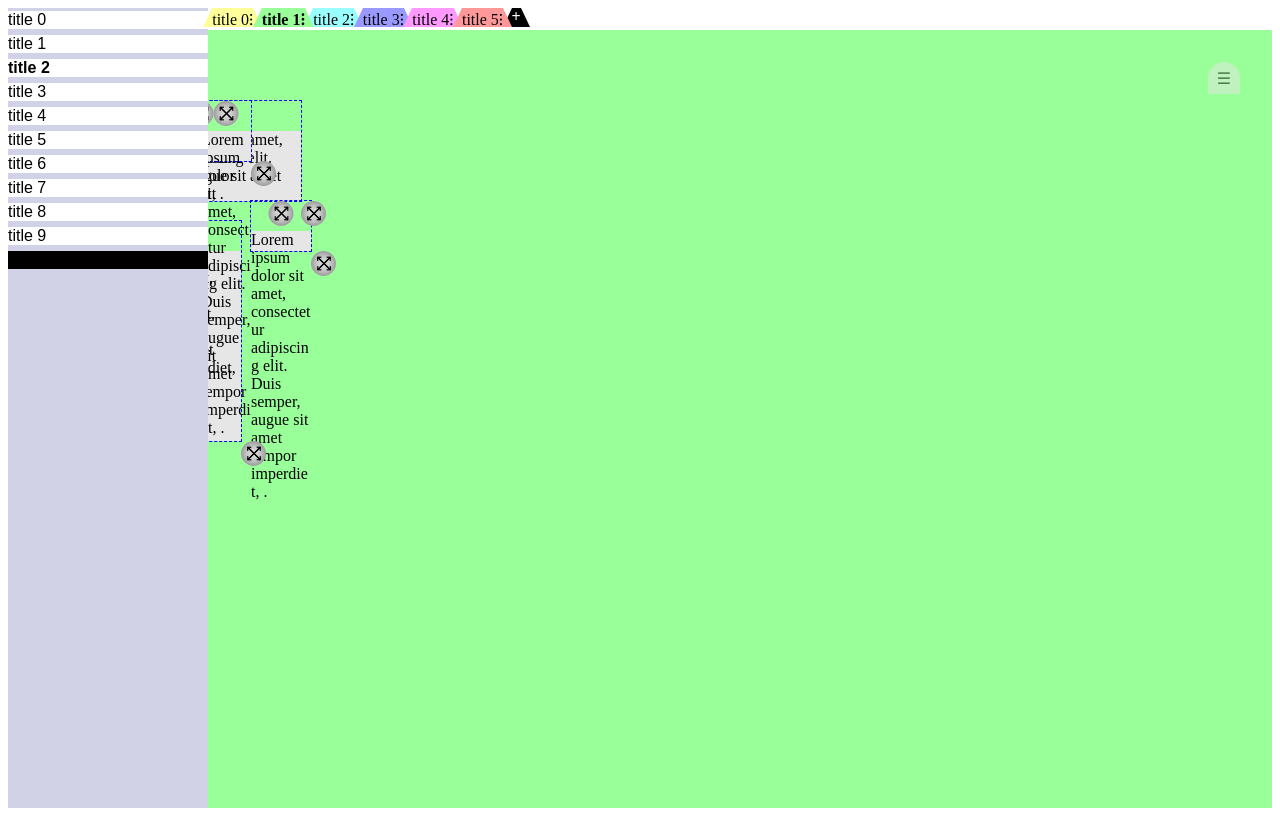
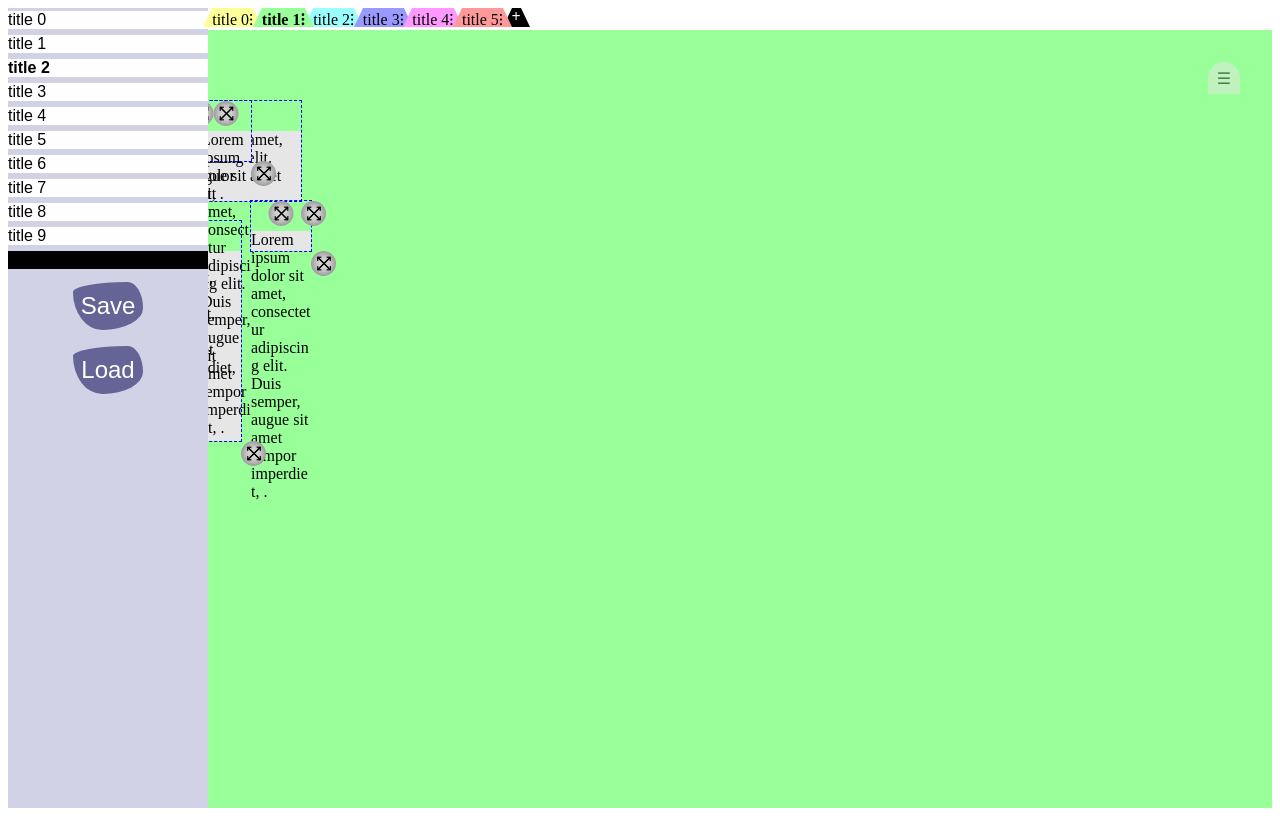
Before and after one commit to gudmar/NotePad, an Angular app: page / in a window 1280 px wide. Built offline with nearby package versions, Linux system fonts and the light colour scheme.

Commit message:
button component for options on whole document added

```diff
--- a/src/app/app.module.ts
+++ b/src/app/app.module.ts
@@ -20,7 +20,8 @@ import { WorkBookComponent } from './work-book/work-book.component';
 import { PageMenuComponent } from './sheet/page/page-menu/page-menu.component';
 import { CommunicationService } from './services/communication.service';
 import { WbMenuComponent } from './work-book/wb-menu/wb-menu.component';
-import { WbMenuEntryComponent } from './work-book/wb-menu/wb-menu-entry/wb-menu-entry.component'
+import { WbMenuEntryComponent } from './work-book/wb-menu/wb-menu-entry/wb-menu-entry.component';
+import { WbButtonComponent } from './work-book/wb-menu/wb-button/wb-button.component'
 
 @NgModule({
   declarations: [
@@ -37,7 +38,8 @@ import { WbMenuEntryComponent } from './work-book/wb-menu/wb-menu-entry/wb-menu-
     WorkBookComponent,
     PageMenuComponent,
     WbMenuComponent,
-    WbMenuEntryComponent
+    WbMenuEntryComponent,
+    WbButtonComponent
   ],
   imports: [
     BrowserModule,
--- /dev/null
+++ b/src/app/work-book/wb-menu/wb-button/wb-button.component.css
@@ -0,0 +1,47 @@
+.wb-button{
+    position: relative;
+    /* width: 2rem; */
+    height: 50%;
+    background-color: rgb(100, 100, 150);
+    color: white;
+    font-family: Arial, Helvetica, sans-serif;
+    transition: 0.3s;
+    border-radius: 78% 22% 58% 42% / 21% 54% 46% 79%;
+    display: flex;
+    justify-content: center;
+    align-content: center;
+    align-items: center;
+    padding: 8px;
+    margin: 10px;
+}
+.wb-button:hover{
+    transition: 0.3s;
+    background-color: rgb(150, 150, 100);
+    cursor: pointer;
+}
+.wb-button:hover>span{
+    transition: 0.3s;
+    transform: scale(1.2);
+}
+
+.wb-button:active{
+    transition: 0.3s;
+    background-color: yellow;
+    color: black;
+}
+
+.wb-button:active>span{
+    transition: 0.3s;
+    transform: scale(0.9);
+}
+
+.wb-button>span{
+    position: relative;
+    display: inline-block;
+    font-size: 1.5rem;
+}
+.pushed{
+    transition: 0.3s;
+    background-color: rgb(100, 100, 50);
+    color: yellow;
+}
--- /dev/null
+++ b/src/app/work-book/wb-menu/wb-button/wb-button.component.html
@@ -0,0 +1,3 @@
+<div class="wb-button" [ngClass] = "dynamicClass">
+    <span [innerText] = "pictogram"></span>
+</div>
--- /dev/null
+++ b/src/app/work-book/wb-menu/wb-button/wb-button.component.ts
@@ -0,0 +1,26 @@
+import { Component, OnInit, Input, Output, EventEmitter, HostListener } from '@angular/core';
+
+@Component({
+  selector: 'wb-button',
+  templateUrl: './wb-button.component.html',
+  styleUrls: ['./wb-button.component.css']
+})
+export class WbButtonComponent implements OnInit {
+  @Input() uniqueId: string = '';
+  @Input() pictogram: string = '';
+  @Input() isPushed: boolean = false;
+  @Output() wasClicked: EventEmitter<any> = new EventEmitter();
+  dynamicClass: any = {
+    pushed: false
+  }
+  constructor() { }
+
+  ngOnInit(): void {
+  }
+
+  @HostListener('click')
+  onClick(){
+    this.wasClicked.emit()
+  }
+
+}
--- a/src/app/work-book/wb-menu/wb-menu.component.css
+++ b/src/app/work-book/wb-menu/wb-menu.component.css
@@ -6,3 +6,11 @@
     flex-direction: column;
     background-color: rgb(210, 210, 230);
 }
+.wb-menu-options{
+    position: relative;
+    display: flex;
+    align-content: center;
+    align-items: center;
+    justify-content: center;
+    flex-direction: column;
+}
--- a/src/app/work-book/wb-menu/wb-menu.component.html
+++ b/src/app/work-book/wb-menu/wb-menu.component.html
@@ -1,4 +1,5 @@
 <div class="wb-menu-wrapper">
+    <div class="wb-menu-sheets">
         <wb-menu-entry *ngFor="let sheet of sheets"
                     [title]="getSheetsTitle(sheet)"
                     [isActive]="checkIfSheetIsActive(sheet)"
@@ -8,3 +9,42 @@
         </wb-menu-entry>
         <wb-menu-entry [title]="'Add +'" [isActive]="true" [bgColor]="'black'"></wb-menu-entry>
     </div>
+    <div class="wb-menu-options">
+        <wb-button [uniqueId] = "'saveContentId'"
+                   [isPushed] = "false"
+                   [pictogram] = "'Save'"
+                   (wasClicked) = "saveContent($event)"
+        >
+        </wb-button>
+        <wb-button [uniqueId] = "'loadContentId'"
+                [isPushed] = "false"
+                [pictogram] = "'Load'"
+                (wasClicked) = "loadContent($event)"
+        >
+        </wb-button>
+
+    </div>
+</div>
+
+<!-- load: &#128193;
+save: &#x1F4BE; -->
+
+
+
+<!-- export class WbButtonComponent implements OnInit {
+    @Input() uniqueId: string = '';
+    @Input() pictogram: string = '';
+    @Input() isPushed: boolean = false;
+    @Output() wasClicked: EventEmitter<any> = new EventEmitter();
+    dynamicClass: any = {
+      pushed: false
+    }
+    constructor() { }
+
+    ngOnInit(): void {
+    }
+
+    @HostListener('click')
+    onClick(){
+      this.wasClicked.emit()
+    } -->
--- a/src/app/work-book/wb-menu/wb-menu.component.ts
+++ b/src/app/work-book/wb-menu/wb-menu.component.ts
@@ -23,6 +23,13 @@ export class WbMenuComponent implements OnInit {
     this.sheetSwitched.emit(data);
   }
 
+  saveContent(data: any){
+    console.log('Content saved')
+  }
+  loadContent(data: any){
+    console.log('Content loaded')
+  }
+
   getSheetsId(descriptor: any){return this.descriptorTranslator.getDescriptorsId(descriptor)}
   getSheetsTitle(descriptor: any) {return this.descriptorTranslator.getDescriptorValues(descriptor).title}
   getSheetsBgColor(descriptor: any) {return this.descriptorTranslator.getDescriptorValues(descriptor).bgColor}
```
Also changed, not shown: 1 other file (tests, documents, lock files or other folders). Lines whose indentation alone changed are shown as unchanged.
